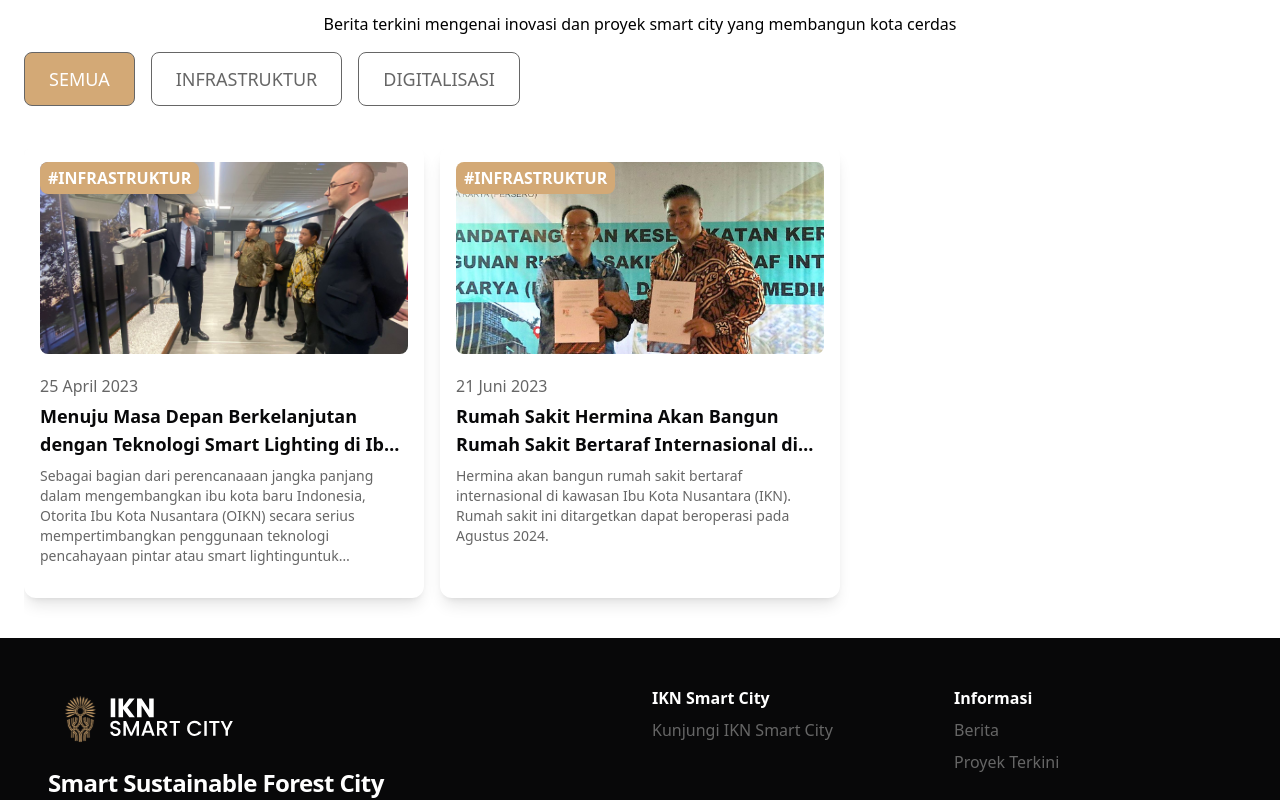
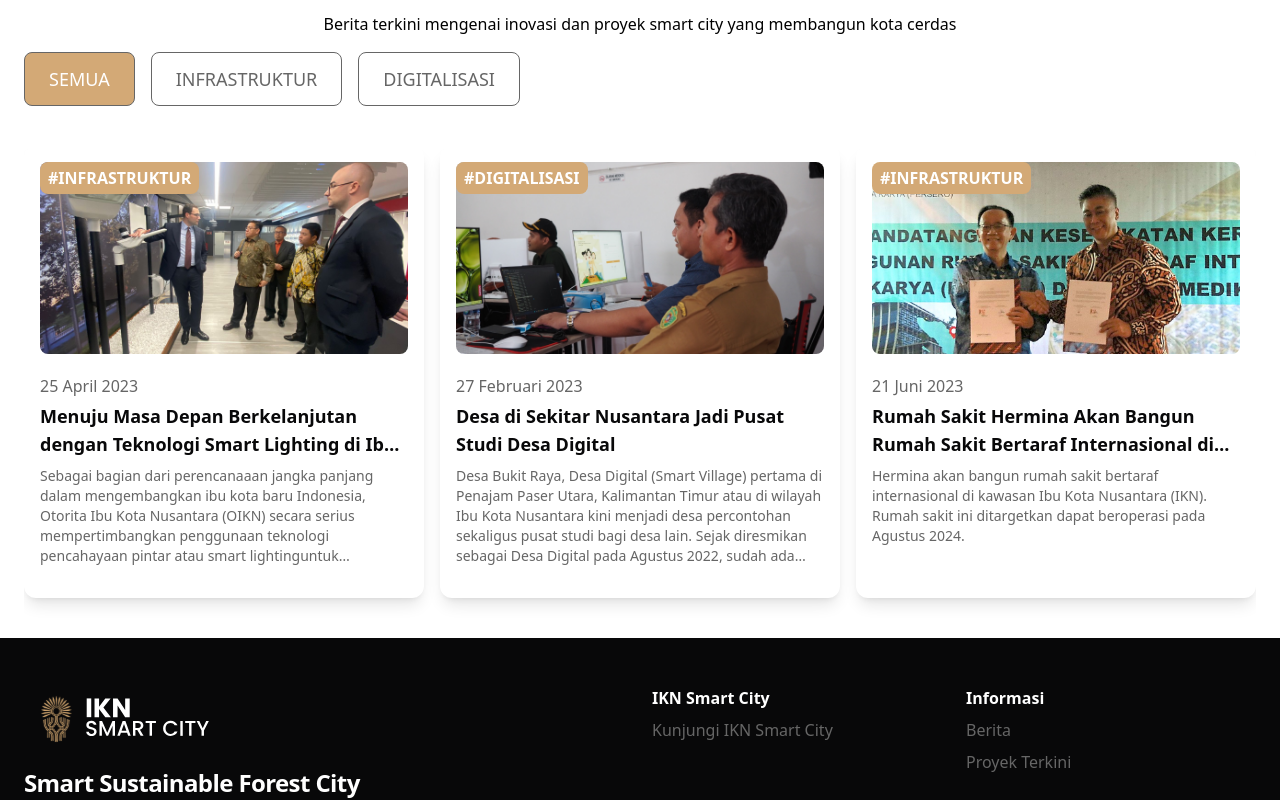
Before and after one commit to madfauz/smart-city-ikn, a React (Vite) app: page / in a window 1280 px wide. Shown: the part 1240-2040 px from the top of the page. Built offline with nearby package versions, Linux system fonts and the light colour scheme.

Commit message:
fixed filter news, hid the scroll, and adjusted footer's width

```diff
--- a/src/App.css
+++ b/src/App.css
@@ -1,3 +1,11 @@
 html {
   scroll-behavior: smooth;
 }
+.scrollbar-hide::-webkit-scrollbar {
+  display: none;
+}
+
+.scrollbar-hide {
+  -ms-overflow-style: none;
+  scrollbar-width: none;
+}
--- a/src/App.jsx
+++ b/src/App.jsx
@@ -4,6 +4,7 @@
 import "./App.css";
 import Layout from "./components/layout";
 import "./i18n";
+
 import { useTranslation } from "react-i18next";
 
 function App() {
--- a/src/components/Footer.jsx
+++ b/src/components/Footer.jsx
@@ -6,7 +6,7 @@
   const { t, i18n } = useTranslation();
   return (
     <footer className="bg-dark w-full">
-      <div className="container px-12 pt-12 pb-4 mx-auto">
+      <div className="container px-6 pt-12 pb-4 mx-auto">
         <div className="grid grid-cols-1 gap-6 sm:grid-cols-2 sm:gap-y-10 lg:grid-cols-4">
           <div className="sm:col-span-2">
             <img
--- a/src/components/News.jsx
+++ b/src/components/News.jsx
@@ -1,9 +1,11 @@
 import React, { useState } from "react";
+import "../app.css";
 import Modal from "./Modal";
 import berita1 from "../assets/berita-1.jpeg";
 import berita2 from "../assets/berita-2.jpeg";
 import berita3 from "../assets/berita-3.jpeg";
 import { useTranslation } from "react-i18next";
+
 
 function News() {
   const [selectedCategory, setSelectedCategory] = useState("kategori-1");
@@ -89,9 +91,10 @@
         />
 
         {/* News Cards */}
-        <div className="inline-flex sm:grid sm:grid-cols-2 lg:grid-cols-3 gap-4 py-10">
+        <div className="inline-flex sm:grid sm:grid-cols-2 lg:grid-cols-3 gap-4 py-10 overflow-auto scrollbar-hide">
           {/* Card 1 */}
-          {selectedCategory.includes("kategori-1") && (
+          {(selectedCategory === "kategori-1" ||
+            selectedCategory === "kategori-2") && (
             <div
               onClick={() => openModal("berita-1")}
               className="hover:shadow-none hover:border hover:border-gray hover:border-opacity-40 bg-white dark:hover:border-primary dark:bg-dark dark:border-2 dark:border-opacity-20 dark:border-white rounded-xl shadow-lg dark:shadow-none hover:cursor-pointer overflow-hidden w-72 sm:w-auto"
@@ -123,7 +126,8 @@
           )}
 
           {/* Card 2 */}
-          {selectedCategory.includes("kategori-3") && (
+          {(selectedCategory === "kategori-1" ||
+            selectedCategory === "kategori-3") && (
             <div
               onClick={() => openModal("berita-2")}
               className="hover:shadow-none hover:border hover:border-gray hover:border-opacity-40 bg-white dark:hover:border-primary dark:bg-dark dark:border-2 dark:border-opacity-20 dark:border-white rounded-xl shadow-lg dark:shadow-none hover:cursor-pointer overflow-hidden w-72 sm:w-auto"
@@ -155,7 +159,8 @@
             </div>
           )}
           {/* Card 3 */}
-          {selectedCategory.includes("kategori-1") && (
+          {(selectedCategory === "kategori-1" ||
+            selectedCategory === "kategori-2") && (
             <div
               onClick={() => openModal("berita-3")}
               className="hover:shadow-none hover:border hover:border-gray hover:border-opacity-40 bg-white dark:hover:border-primary dark:bg-dark dark:border-2 dark:border-opacity-20 dark:border-white rounded-xl shadow-lg dark:shadow-none hover:cursor-pointer overflow-hidden w-72 sm:w-auto"
--- a/src/components/layout.jsx
+++ b/src/components/layout.jsx
@@ -1,4 +1,5 @@
 import React from "react";
+import "../app.css";
 import Navbar from "./Navbar";
 import Carousel from "./Carousel";
 import Feature from "./Feature";
@@ -7,6 +8,7 @@
 import Modal from "./Modal";
 import News from "./News";
 import Footer from "./Footer";
+
 
 const Layout = () => {
   return (
--- a/src/main.jsx
+++ b/src/main.jsx
@@ -1,6 +1,7 @@
 import { StrictMode } from "react";
 import { createRoot } from "react-dom/client";
 import "./index.css";
+import "./App.css";
 import App from "./App.jsx";
 
 createRoot(document.getElementById("root")).render(
```
